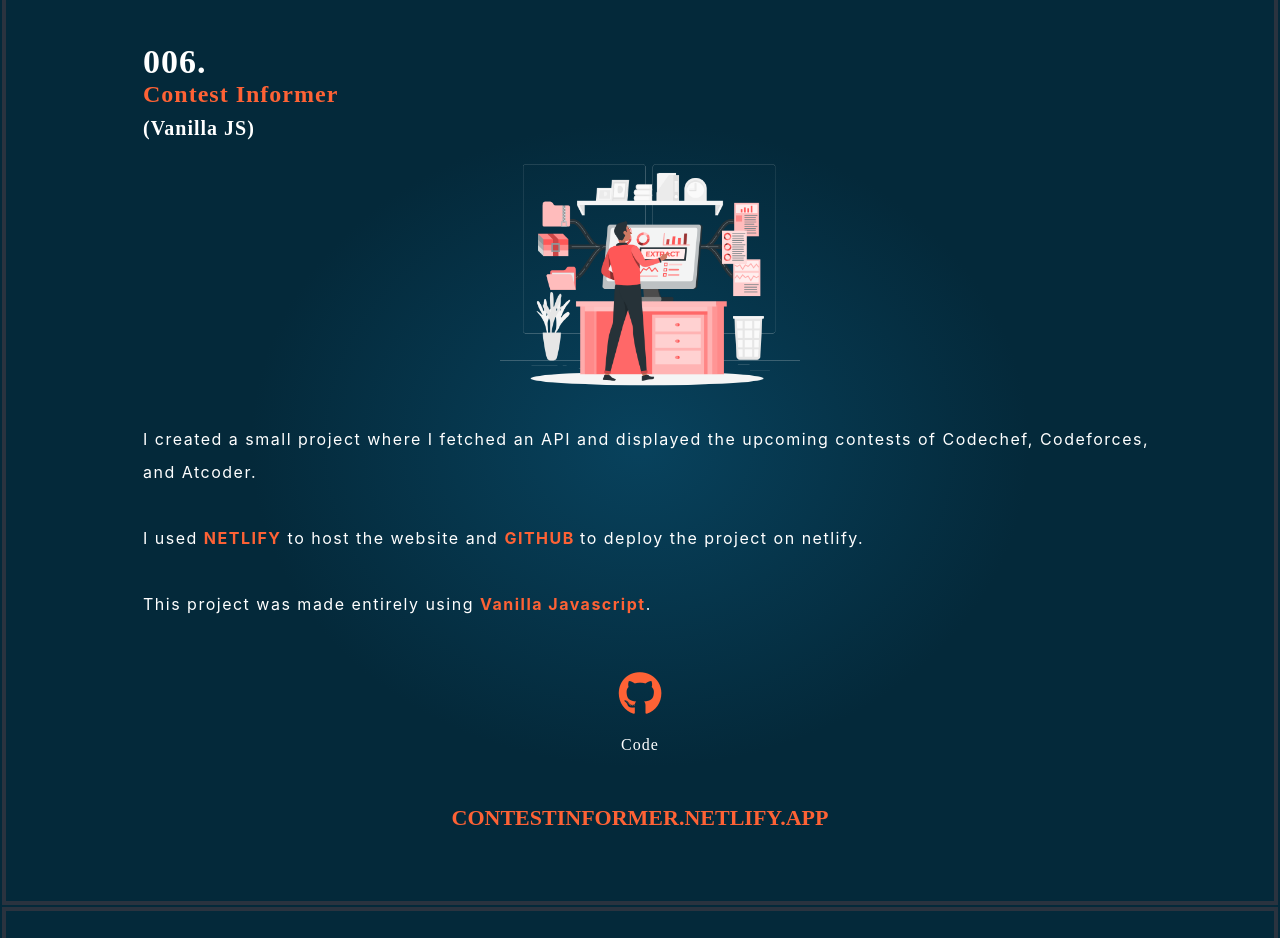
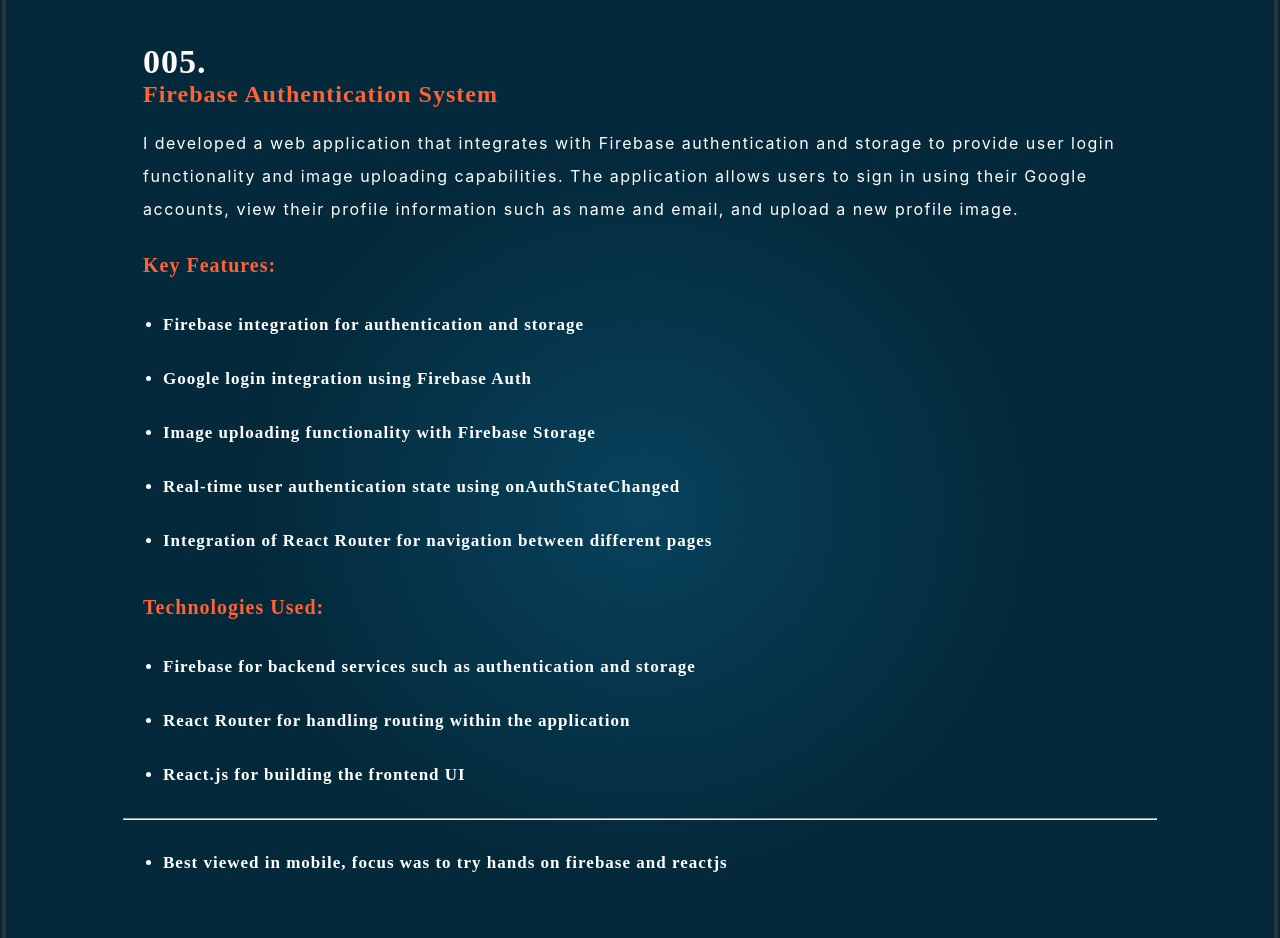
Before and after one commit to ankitsingh2105/Portfolio, a React (Create React App) app: page / in a window 1280 px wide. Shown: the part 10560-11498 px from the top of the page. Built offline with nearby package versions, Linux system fonts and the light colour scheme; a web font is replaced by a local one.

Commit message:
added new project

```diff
--- a/src/COMPONENTS/Newhome.jsx
+++ b/src/COMPONENTS/Newhome.jsx
@@ -722,16 +722,54 @@
                         <img loading="lazy" style={borderGoldToOrange} src={spelling} alt="nikaljao" className='hash_images' />
                     </div>
                     <div></div>
-                    {/* <div>
-                        <a target="_blank" rel="noopener noreferrer" href="https://github.com/ankitsingh2105/Spelling_Practice" className='align' style={{ flexDirection: "column" }}>
-                            <i style={greetingstyle} class="fa-brands fa-github stack"></i>
-                        </a>
-                        <div style={whitetoblack} className='visit'>Code</div>
-                    </div> */}
-                    {/* <hr /> */}
                     <div className="links">
                         <a className="github" href="https://spellhornet.netlify.app/" target="_blank" rel="noopener noreferrer" style={greetingstyle}>
                             SPELLHORNET.NETLIFY.APP
+                        </a>
+                    </div>
+                    <br />
+                </div>
+            </div>
+
+
+            {/* 5th project */}
+            <div className='first first1' style={blacktowhite}>
+
+                <div className="section" style={sectioncolor}>
+                    <div className="languages">
+                        <div className="number1" style={whitetoblack}>005.</div>
+                        <div className="bakery" style={greetingstyle} >Firebase Authentication System</div>
+                    </div>
+                    <p className="info_para" style={whitetoblack}>
+                    I developed a web application that integrates with Firebase authentication and storage to provide user login functionality and image uploading capabilities. The application allows users to sign in using their Google accounts, view their profile information such as name and email, and upload a new profile image.
+                    </p>
+                    <div className="languages" style={greetingstyle}>
+                    Key Features:
+                    </div>
+                    <ul className='lost'>
+                        <li style={whitetoblack} className='lik'>Firebase integration for authentication and storage</li>
+                        <li style={whitetoblack} className='lik'>Google login integration using Firebase Auth</li>
+                        <li style={whitetoblack} className='lik'>Image uploading functionality with Firebase Storage</li>
+                        <li style={whitetoblack} className='lik'>Real-time user authentication state using onAuthStateChanged</li>
+                        <li style={whitetoblack} className='lik'>Integration of React Router for navigation between different pages</li>
+                    </ul>
+
+                    <div className="languages" style={greetingstyle}>
+                    Technologies Used:
+                    </div>
+                    <ul className='lost'>
+                        <li style={whitetoblack} className='lik'>Firebase for backend services such as authentication and storage</li>
+                        <li style={whitetoblack} className='lik'>React Router for handling routing within the application</li>
+                        <li style={whitetoblack} className='lik'>React.js for building the frontend UI </li>
+                    </ul>
+                    <hr />
+                    <ul className='lost'>
+                        <li style={whitetoblack} className='lik'>Best viewed in mobile, focus was to try hands on firebase and reactjs </li>
+                    </ul>
+                    <div></div>
+                    <div className="links">
+                        <a className="github" href="https://fireauthapp.netlify.app/" target="_blank" rel="noopener noreferrer" style={greetingstyle}>
+                            FIREAUTHAPP.NETLIFY.APP
                         </a>
                     </div>
                     <br />
```
